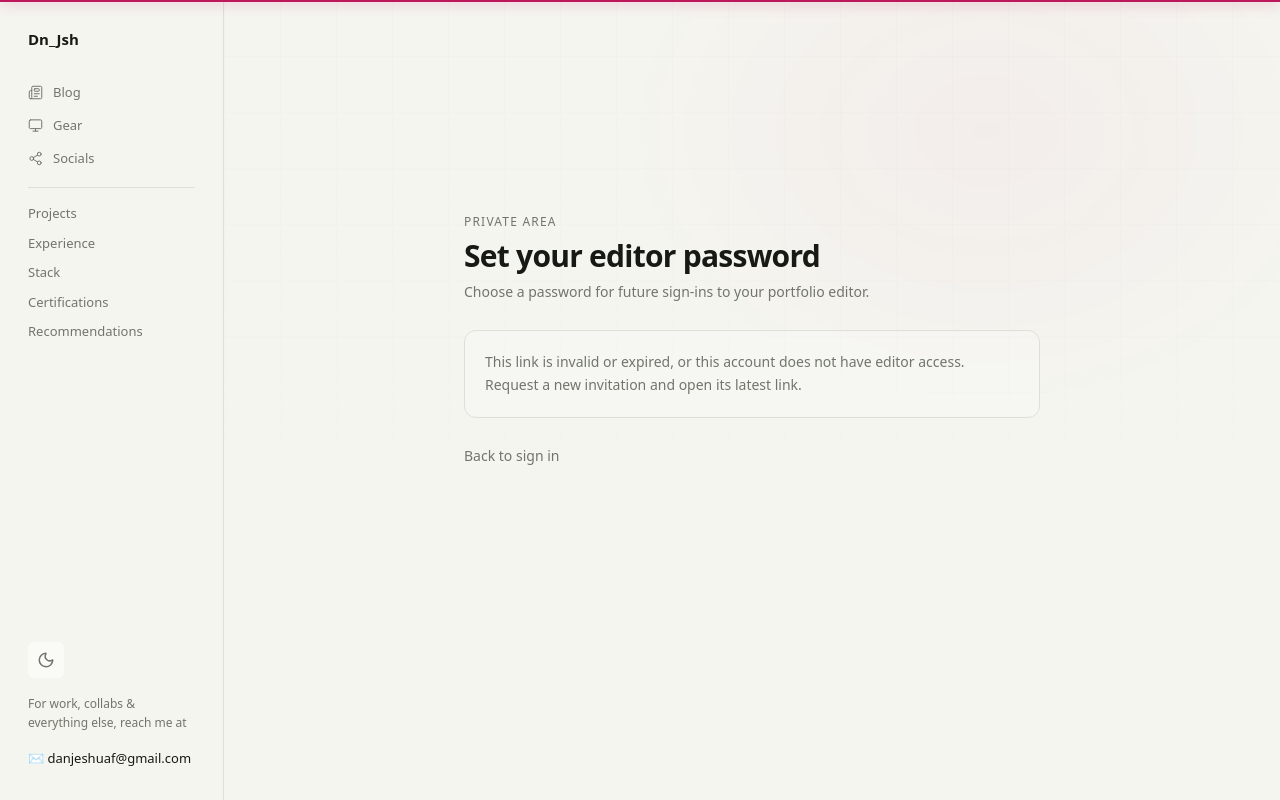
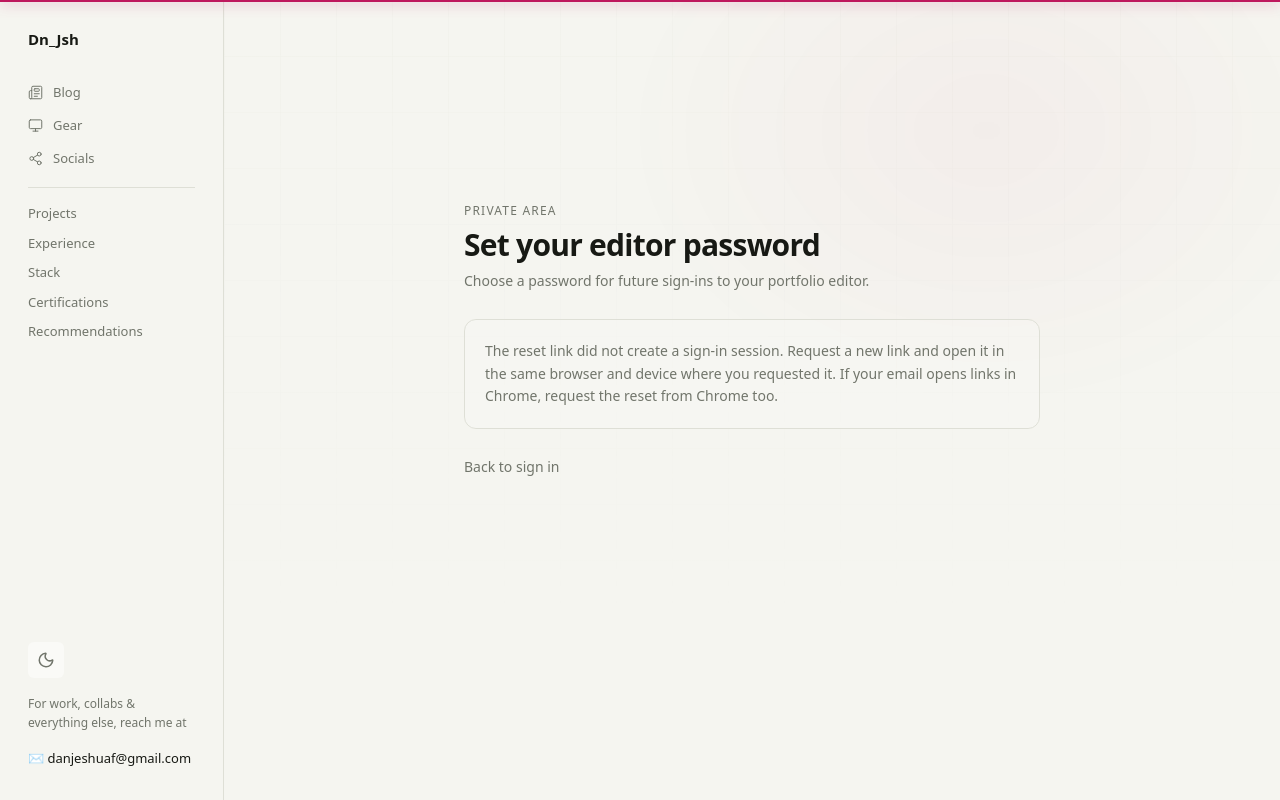
Before and after one commit to Dn-Jsh/Portfolio, a Next.js app: page /admin/setup in a window 1280 px wide. Built offline with nearby package versions, Linux system fonts and the light colour scheme; no server answers.

Commit message:
Clarify editor auth errors and add password setup helper

```diff
--- a/src/app/admin/setup/page.tsx
+++ b/src/app/admin/setup/page.tsx
@@ -7,12 +7,16 @@ export const dynamic = "force-dynamic";
 
 export default async function AdminSetupPage() {
   let canSetPassword = false;
+  let signedIn = false;
+  let accessCheckFailed = false;
 
   if (isSupabaseConfigured()) {
     const supabase = await createServerSupabaseClient();
     const { data: auth } = await supabase.auth.getClaims();
     if (auth?.claims?.sub) {
-      const { data: isEditor } = await supabase.rpc("is_portfolio_editor");
+      signedIn = true;
+      const { data: isEditor, error } = await supabase.rpc("is_portfolio_editor");
+      accessCheckFailed = Boolean(error);
       canSetPassword = isEditor === true;
     }
   }
@@ -24,7 +28,11 @@ export default async function AdminSetupPage() {
       <p className="mt-2 text-sm text-muted">Choose a password for future sign-ins to your portfolio editor.</p>
     </div>
     {canSetPassword ? <SetPasswordForm /> : <div role="alert" className="rounded-xl border border-border bg-card/40 p-5 text-sm leading-relaxed text-muted">
-      This link is invalid or expired, or this account does not have editor access. Request a new invitation and open its latest link.
+      {!signedIn
+        ? "The reset link did not create a sign-in session. Request a new link and open it in the same browser and device where you requested it. If your email opens links in Chrome, request the reset from Chrome too."
+        : accessCheckFailed
+          ? "You're signed in, but the editor access check could not be completed. Try again shortly."
+          : "You're signed in, but this account is not on the portfolio editor allowlist. Ask the Supabase project owner to add your account to portfolio_editors."}
     </div>}
     <Link href="/editportfolio/login" className="mt-7 text-sm text-muted hover:text-fg">Back to sign in</Link>
   </div>;
--- a/src/components/admin/LoginForm.tsx
+++ b/src/components/admin/LoginForm.tsx
@@ -46,7 +46,7 @@ export function LoginForm() {
         redirectTo: window.location.origin,
       });
       if (resetError) throw resetError;
-      setMessage("If this address has editor access, a password reset link is on its way.");
+      setMessage("If this address has an account, a reset link is on its way. Open it in this same browser and device.");
     } catch (reason) {
       setError(reason instanceof Error ? reason.message : "Could not send a reset link.");
     } finally {
```
Also changed, not shown: 1 other file (tests, documents, lock files or other folders).
